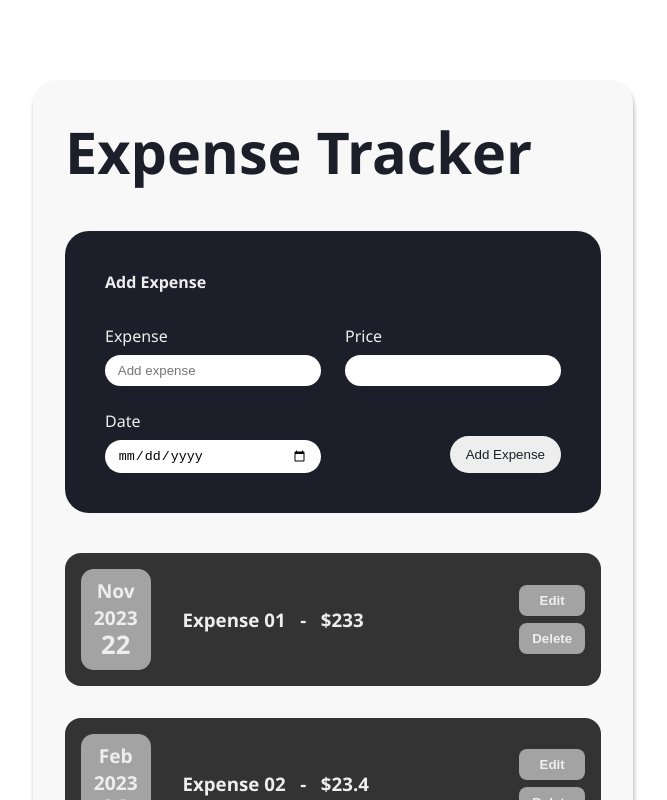
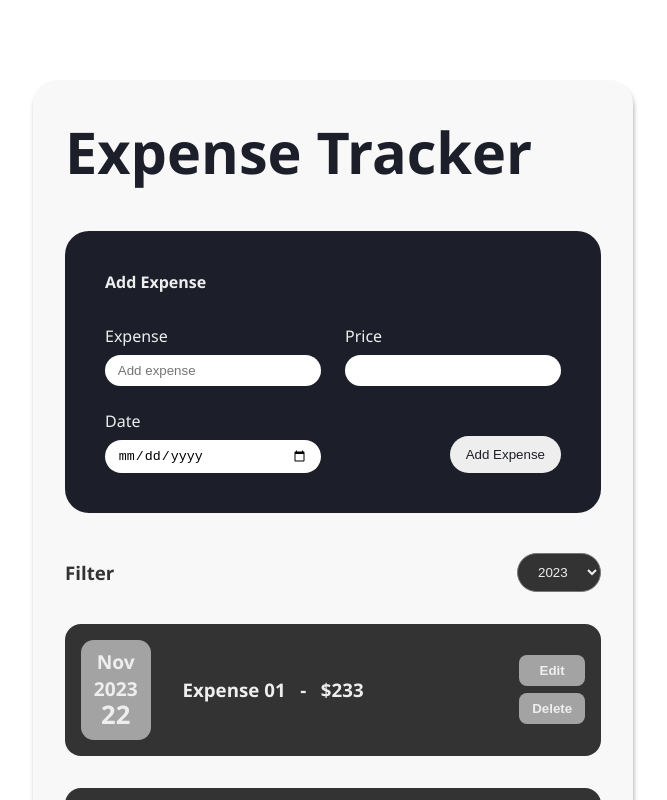
Before and after one commit to BasitHussain79/Bano_Qabil_React_Complete_Guide, a React (Create React App) app: page / in a window 1280 px wide. Shown: the top 800 px of the page, without its empty margins (307-974 px from the left). Built offline with nearby package versions, Linux system fonts and the light colour scheme.

Commit message:
expense tracker complete

```diff
--- a/package.json
+++ b/package.json
@@ -9,6 +9,7 @@
     "react": "^18.2.0",
     "react-dom": "^18.2.0",
     "react-scripts": "5.0.1",
+    "styled-components": "^6.0.0-rc.6",
     "web-vitals": "^2.1.4"
   },
   "scripts": {
--- /dev/null
+++ b/src/components/feature/expenseFilter/index.js
@@ -0,0 +1,28 @@
+import React from "react";
+import classes from "./style.module.css";
+import { Dropdown } from "./style";
+
+const ExpenseFilter = ({ getYear, year, filterExpenses }) => {
+  const yearChangeHandler = (e) => {
+    getYear(e.target.value);
+  };
+
+  return (
+    <div className={classes["filter-data"]}>
+      <h3>Filter</h3>
+      <Dropdown
+        bg={filterExpenses.length === 0 && "red"}
+        onChange={yearChangeHandler}
+        value={year}
+      >
+        <option value='2019'>2019</option>
+        <option value='2020'>2020</option>
+        <option value='2021'>2021</option>
+        <option value='2022'>2022</option>
+        <option value='2023'>2023</option>
+      </Dropdown>
+    </div>
+  );
+};
+
+export default ExpenseFilter;
--- /dev/null
+++ b/src/components/feature/expenseFilter/style.js
@@ -0,0 +1,11 @@
+import styled from "styled-components";
+
+const Dropdown = styled.select`
+  padding: 0.6rem 1rem;
+  border-radius: 1.5rem;
+  outline: none;
+  color: #eee;
+  background-color: ${(props) => (props.bg ? props.bg : "#333")};
+`;
+
+export { Dropdown };
--- /dev/null
+++ b/src/components/feature/expenseFilter/style.module.css
@@ -0,0 +1,20 @@
+.filter-data {
+  display: flex;
+  justify-content: space-between;
+  align-items: center;
+  margin: 1rem 0;
+}
+
+.filter-data h3 {
+  color: #333;
+}
+
+.no-data {
+  background-color: red;
+  color: #eee;
+}
+
+.data {
+  background-color: #333;
+  color: #eee;
+}
--- a/src/components/feature/expenseForm/index.js
+++ b/src/components/feature/expenseForm/index.js
@@ -1,12 +1,25 @@
-import React, { useState } from "react";
+import React, { useEffect, useState } from "react";
 import "./style.css";
 
-const ExpenseForm = ({ getData }) => {
+const ExpenseForm = ({ getData, editData }) => {
   const [expenseData, setExpenseData] = useState({
     title: "",
     price: "",
     date: "",
   });
+
+  useEffect(() => {
+    if (editData !== null) {
+      const year = editData.date.getFullYear();
+      const month = ("0" + (editData.date.getMonth() + 1)).slice(-2);
+      const day = editData.date.toLocaleString("en-US", { day: "2-digit" });
+      setExpenseData({
+        title: editData.title,
+        price: editData.price,
+        date: `${year}-${month}-${day}`,
+      });
+    }
+  }, [editData]);
 
   const inputChangeHandler = (e) => {
     setExpenseData({ ...expenseData, [e.target.name]: e.target.value });
@@ -16,10 +29,20 @@ const ExpenseForm = ({ getData }) => {
     e.preventDefault();
     const data = {
       ...expenseData,
-      id: Math.floor(Math.random() * 1000),
+      id: editData !== null ? editData.id : Math.floor(Math.random() * 1000),
       date: new Date(expenseData.date),
     };
-    getData(data, "add");
+    if (editData !== null) {
+      getData(data, "edit");
+    } else {
+      getData(data, "add");
+    }
+
+    setExpenseData({
+      title: "",
+      price: "",
+      date: "",
+    });
   };
   return (
     <div className='expense-form'>
@@ -65,7 +88,7 @@ const ExpenseForm = ({ getData }) => {
         </div>
 
         <button className='btn' type='submit'>
-          Add Expense
+          {editData !== null ? "Edit" : "Add"} Expense
         </button>
       </form>
     </div>
--- a/src/pages/Home.js
+++ b/src/pages/Home.js
@@ -2,6 +2,7 @@ import React, { useState } from "react";
 import Container from "../components/ui/container";
 import ExpenseForm from "../components/feature/expenseForm";
 import ExpenseList from "../components/feature/expenseList";
+import ExpenseFilter from "../components/feature/expenseFilter";
 
 const expenseListArr = [
   {
@@ -25,25 +26,57 @@ const expenseListArr = [
 ];
 const Home = () => {
   const [expenseList, setExpenseList] = useState(expenseListArr);
+  const [editData, setEditData] = useState(null);
+  const [year, setYear] = useState("2023");
 
   const getDataHandler = (data, method) => {
     console.log(data, method);
     if (method === "add") {
       setExpenseList([data, ...expenseList]);
+    } else if (method === "edit") {
+      const editValues = expenseList.map((d) => {
+        if (d.id === data.id) {
+          return {
+            id: data.id,
+            title: data.title,
+            price: data.price,
+            date: data.date,
+          };
+        }
+        return d;
+      });
+
+      setExpenseList(editValues);
+      setEditData(null);
     }
   };
 
   const getIdHandler = (data, method) => {
-    console.log(data, method, "getId");
     if (method === "delete") {
       const filterData = expenseList.filter((d) => +d.id !== +data);
       setExpenseList(filterData);
+    } else if (method === "edit") {
+      const filterData = expenseList.filter((d) => +d.id === +data);
+      setEditData(filterData[0]);
     }
   };
+
+  const yearChangeHandler = (year) => {
+    setYear(year);
+  };
+
+  const filterExpenses = expenseList.filter(
+    (data) => +data.date.getFullYear() === +year
+  );
   return (
     <Container>
-      <ExpenseForm getData={getDataHandler} />
-      <ExpenseList list={expenseList} getId={getIdHandler} />
+      <ExpenseForm getData={getDataHandler} editData={editData} />
+      <ExpenseFilter
+        getYear={yearChangeHandler}
+        year={year}
+        filterExpenses={filterExpenses}
+      />
+      <ExpenseList list={filterExpenses} getId={getIdHandler} />
     </Container>
   );
 };
```
Also changed, not shown: 1 other file (tests, documents, lock files or other folders).
